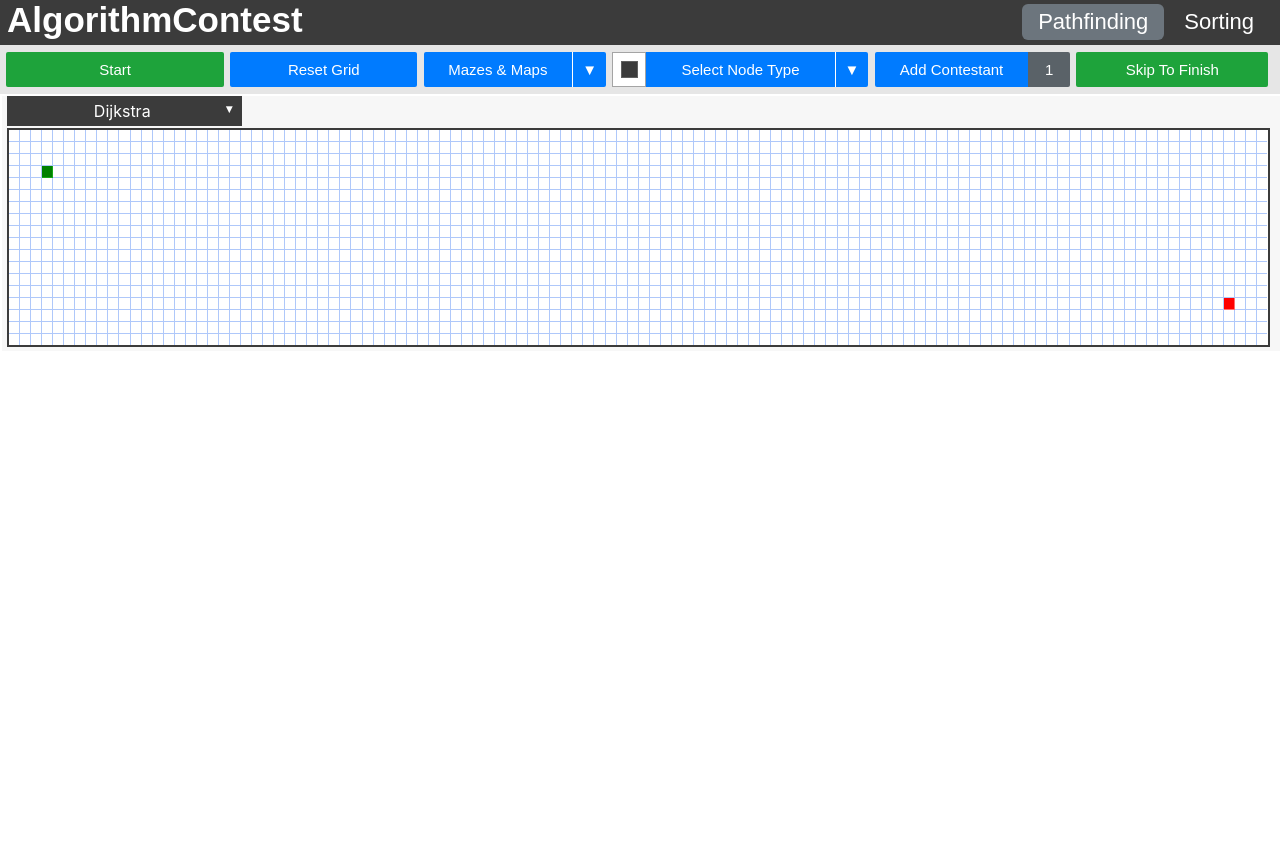
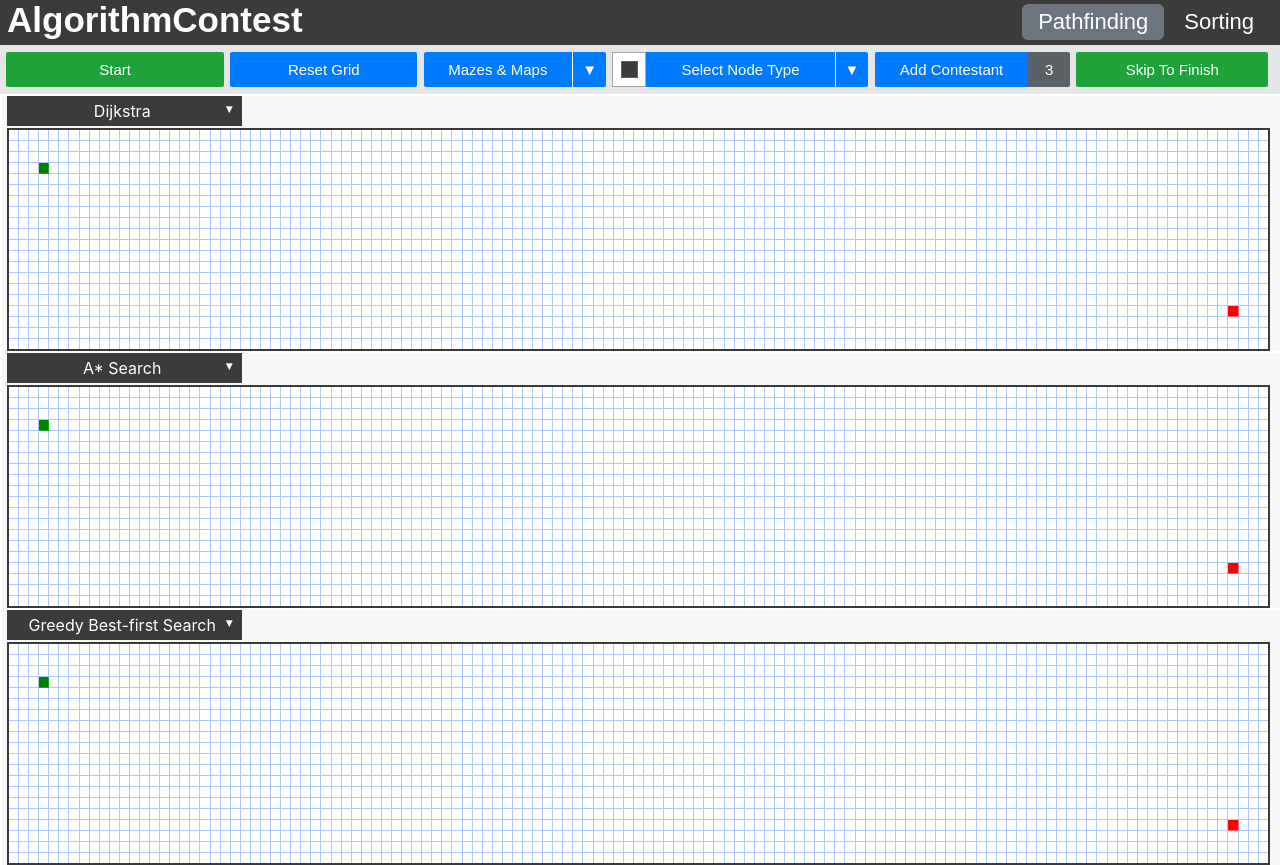
Before and after one commit to benshinnick/algorithm-contest, a React (Create React App) app: page / in a window 1280 px wide. Before the commit the page ends 800 px from the top, so only its background shows below. Built offline with nearby package versions, Linux system fonts and the light colour scheme.

Commit message:
Adjusted css to make the visiting animation look better and drawing nodes better performing

```diff
--- a/src/AlgoContest/PathfindingContest/Node/node.css
+++ b/src/AlgoContest/PathfindingContest/Node/node.css
@@ -1,7 +1,7 @@
 .node {
     background-color: white;
-    width: 11px;
-    height: 11px;
+    width: 10px;
+    height: 10px;
     border-right: 1px solid rgb(175, 200, 250);
     border-bottom: 1px solid rgb(175, 200, 250);
     margin: 0;
@@ -13,6 +13,10 @@
     cursor: default;
 }
 
+.node:hover {
+  box-shadow: inset 0 0 0 1000px rgba(255, 255, 255, 0.3);
+}
+
 .visiting {
   background-color: rgba(255, 255, 0, 0.75) !important;
 }
@@ -21,9 +25,20 @@
   width: 100%;
   height: 100%;
   background-color: rgba(0, 195, 255, 0.35);
-  border-right: 1px solid rgba(0, 195, 255, 0.35);
-  border-bottom: 1px solid rgba(0, 195, 255, 0.35);
-  animation: nodeGrowEnter 0.2s;
+  border-right: 1px solid rgba(0, 195, 255, 0.10);
+  border-bottom: 1px solid rgba(0, 195, 255, 0.10);
+  animation: visitNode 75ms;
+}
+
+@keyframes visitNode {
+  0% {
+    transform: scale(0.5);
+    border-radius: 25px;
+  }
+  100% {
+    transform: scale(1);
+    border-radius: 0px;
+   }
 }
 
 .shortestPath {
@@ -39,37 +54,31 @@
 .weight-2 {
   background-color: #d7bd87;
   border-color: #b8a682;
-  animation: nodeGrowEnter 0.1s;
+  /* animation: nodeGrowEnter 100ms; */
 }
 
 .weight-5 {
   background-color: #78e18e;
   border-color: #27d54c;
-  animation: nodeGrowEnter 0.1s;
+  /* animation: nodeGrowEnter 100ms; */
 }
 
 .weight-10 {
   background-color: #f7c65b;
   border-color: #d3a540;
-  animation: nodeGrowEnter 0.1s;
+  /* animation: nodeGrowEnter 100ms; */
 }
 
 .weight-15 {
   background-color: #0069d9;
   border-color: #00458f;
-  animation: nodeGrowEnter 0.1s;
+  /* animation: nodeGrowEnter 100ms; */
 }
 
 .weight-Infinity {
   background-color: #3b3b3b;
   border-color: #606060;
-  animation: nodeGrowEnter 0.1s;
-}
-
-.weight-Infinity {
-  background-color: #3b3b3b;
-  border-color: #606060;
-  animation: nodeGrowEnter 0.1s;
+  /* animation: nodeGrowEnter 100ms; */
 }
 
 .last-row {
@@ -83,14 +92,14 @@
 .node-finish {
   background-color: red;
   border-color: #fe6e6e;
-  animation: nodeGrowEnter 0.1s;
+  animation: nodeGrowEnter 100ms;
   cursor: cell;
 }
 
 .node-start {
   background-color: green;
   border-color: #16a716;
-  animation: nodeGrowEnter 0.1s;
+  animation: nodeGrowEnter 100ms;
   cursor: cell;
 }
 
@@ -107,6 +116,10 @@
 }
 
 @keyframes nodeGrowEnter {
-  from { transform: scale(0.4); }
-  to { transform: scale(1); }
+  from {
+    transform: scale(0.6);
+  }
+  to {
+    transform: scale(1);
+  }
 }
--- a/src/AlgoContest/PathfindingContest/PathfindingContest.jsx
+++ b/src/AlgoContest/PathfindingContest/PathfindingContest.jsx
@@ -2,10 +2,10 @@ import React from 'react';
 import PathfindingVisualizerContestant from './PathfindingVisualizerContestant';
 import './css/PathfindingContest.css';
 
-const GRID_NUM_ROWS = 18;
+const GRID_NUM_ROWS = 20;
 
-const INITIAL_NUM_OF_CONTESTANTS = 1;
-const MAX_NUM_OF_CONTESTANTS = 1;
+const INITIAL_NUM_OF_CONTESTANTS = 3;
+const MAX_NUM_OF_CONTESTANTS = 3;
 
 const EMPTY_GRID_START_NODE_ROW = 3;
 const EMPTY_GRID_START_NODE_COL = 3;
@@ -423,7 +423,7 @@ const toggleSelectMazesAndMapsDropdownButtons = () => {
 }
 
 const getFullPageWidthGridNumCols = () => {
-    return Math.floor((window.innerWidth - 25) / 11);
+    return Math.floor((window.innerWidth - 25) / 10);
 }
 
 const getEmptyGrid = () => {
--- a/src/AlgoContest/PathfindingContest/PathfindingVisualizerContestant.jsx
+++ b/src/AlgoContest/PathfindingContest/PathfindingVisualizerContestant.jsx
@@ -4,7 +4,7 @@ import { getDijkstraAnimations } from './pathfindingAlgorithms/Dijkstra.js';
 import { getLinePixelCoordinates } from './gridDrawingAlgorithms/BresenhamLineDrawAlgo.js';
 import './css/PathfindingVisualizerContestant.css';
 
-const INITIAL_ANIMATION_SPEED = 2;
+const INITIAL_ANIMATION_SPEED = 3;
 
 export default class PathfindingVisualizerContestant extends React.Component {
 
@@ -100,13 +100,13 @@ export default class PathfindingVisualizerContestant extends React.Component {
         //visited node cases
         if (animationCode === 'v') {
             setTimeout(() => {
-                currentNode.classList.add('visiting');
+                // currentNode.classList.add('visiting');
             }, currentStepNumber * this.state.animationSpeedMS + PathfindingVisualizerContestant.ANIMATION_DELAY_MS);
             return;
         }
         else if(animationCode === 'vf') {
             setTimeout(() => {
-                currentNode.classList.remove('visiting');
+                // currentNode.classList.remove('visiting');
                 this.addVisitedMarkerToNode(currentNode);
                 // currentNode.classList.add('visited');
             }, currentStepNumber * this.state.animationSpeedMS + PathfindingVisualizerContestant.ANIMATION_DELAY_MS);
```
